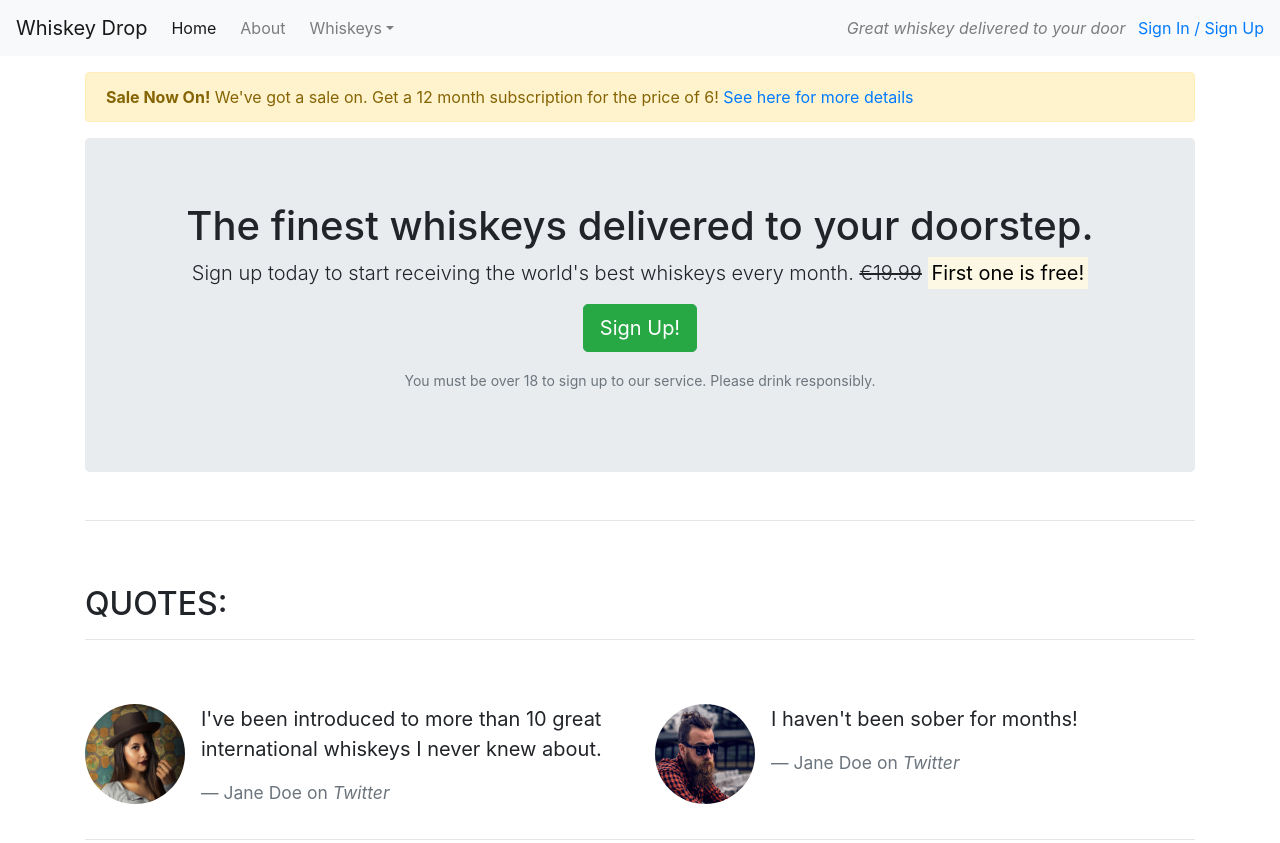
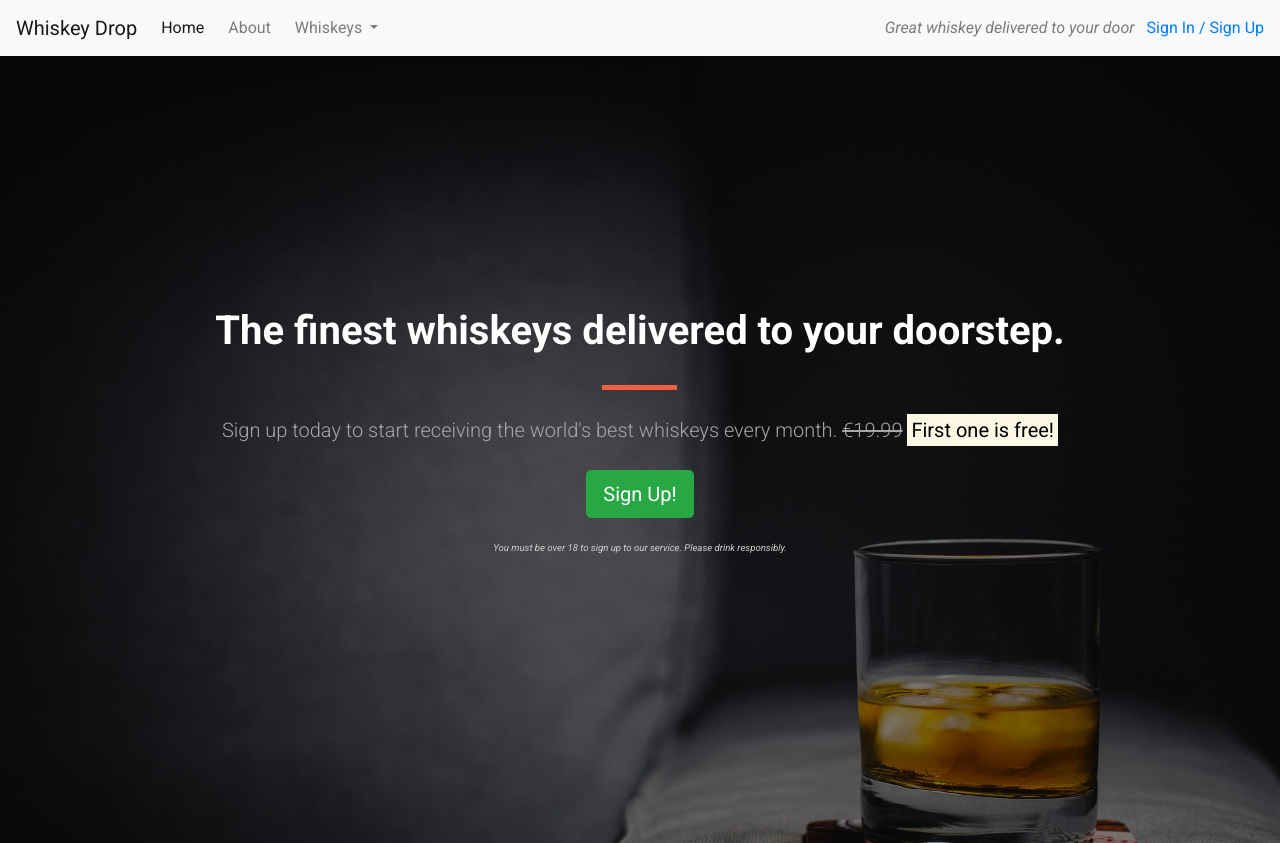
Before and after one commit to monicathomas8/Whiskey-drop, a plain HTML site: page index.html in a window 1280 px wide. Shown: the top 843 px of the page. Drawn offline with nearby package versions, Linux system fonts and the light colour scheme.

Commit message:
added css styles

```diff
--- /dev/null
+++ b/css/style.css
@@ -0,0 +1,100 @@
+body {
+    font-family: 'Roboto', sans-serif;
+}
+
+/* Containers */
+
+.alert-container {}
+
+.callout-container {
+    height: 100vh;
+
+    background: url('../images/whiskey-background.jpg') no-repeat center center fixed;
+    -webkit-background-size: cover;
+    -moz-background-size: cover;
+    -o-background-size: cover;
+    background-size: cover;
+
+    display: flex;
+    align-items: center;
+    justify-content: center;
+
+    position: relative;
+}
+
+.opaque-overlay {
+    position: absolute;
+    top: 0;
+    left: 0;
+    height: 100%;
+    width: 100%;
+    background-color: rgba(0, 0, 0, 0.5);
+}
+
+.quotes-container {}
+
+.features-container {}
+
+/* Block dividers */
+
+.block-divider {
+    width: 75px;
+    height: 5px;
+    border: 0;
+    background-color: #444;
+}
+
+.block-divider--orange {
+    background-color: #f05f40;
+}
+
+.block-divider--short {
+    width: 35px;
+}
+
+/* Jumbotron */
+
+.jumbotron {
+    background-color: transparent;
+}
+
+.jumbotron h1 {
+    color: white;
+    font-weight: bold;
+    margin-bottom: 30px;
+    color: white;
+}
+
+.jumbotron .lead {
+    color: #a7a7a7;
+    margin: 25px 0;
+}
+
+.jumbotron small {
+    font-size: 60%;
+    font-style: italic;
+    color: #d0d0d0;
+}
+
+/* Buttons */
+
+.btn--cta {
+    font-weight: bold;
+    border-radius: 23px;
+    width: 160px;
+}
+
+.btn--red {
+    color: white;
+    background-color: #f05f40;
+    border-color: #f05f40;
+}
+
+.btn--red:hover,
+.btn--red:active,
+.btn--red:focus,
+.btn--red:active:focus {
+    background-color: #df4929;
+    border-color: #df4929;
+    color: white;
+}
--- a/index.html
+++ b/index.html
@@ -2,26 +2,33 @@
 <html lang="en">
 
 <head>
-    <meta charset="UTF-8">
+    <meta charset="UTF-8" />
 
-    <meta name="viewport" content="width=device-width, initial-scale=1.0">
+    <meta name="viewport" content="width=device-width, initial-scale=1.0" />
     <link rel="stylesheet" href="https://cdn.jsdelivr.net/npm/bootstrap@4.6.2/dist/css/bootstrap.min.css"
-        integrity="sha384-xOolHFLEh07PJGoPkLv1IbcEPTNtaed2xpHsD9ESMhqIYd0nLMwNLD69Npy4HI+N" crossorigin="anonymous">
+        integrity="sha384-xOolHFLEh07PJGoPkLv1IbcEPTNtaed2xpHsD9ESMhqIYd0nLMwNLD69Npy4HI+N" crossorigin="anonymous" />
     <script src="https://cdn.jsdelivr.net/npm/bootstrap@4.6.2/dist/js/bootstrap.bundle.min.js"
         integrity="sha384-Fy6S3B9q64WdZWQUiU+q4/2Lc9npb8tCaSX9FK7E8HnRr0Jz8D6OP9dO5Vg3Q9ct" crossorigin="anonymous">
     </script>
     <script src="https://kit.fontawesome.com/4e6fe63dc1.js" crossorigin="anonymous"></script>
+    <link rel="preconnect" href="https://fonts.googleapis.com" />
+    <link rel="preconnect" href="https://fonts.gstatic.com" crossorigin />
+    <link
+        href="https://fonts.googleapis.com/css2?family=Roboto:ital,wght@0,100;0,300;0,400;0,500;0,700;0,900;1,100;1,300;1,400;1,500;1,700;1,900&display=swap"
+        rel="stylesheet" />
+    <link rel="stylesheet" href="css/style.css" />
 
     <title>Whiskey Drop | Taste a new whiskey every month</title>
 </head>
 
-</body>
+<body>
     <!--Nav-->
     <nav class="navbar navbar-light navbar-expand-sm bg-light">
         <a href="/" class="navbar-brand">
             Whiskey Drop</a>
 
-        <button class="navbar-toggler ml-auto" type="button" data-toggle="collapse" data-target="#navbarNavDropdown" aria-controls="navbarNavDropdown" aria-expanded="false" aria-label="Toggle navigation">
+        <button class="navbar-toggler ml-auto" type="button" data-toggle="collapse" data-target="#navbarNavDropdown"
+            aria-controls="navbarNavDropdown" aria-expanded="false" aria-label="Toggle navigation">
             <span class="navbar-toggler-icon"></span></button>
 
         <div class="collapse navbar-collapse" id="navbarNavDropdown">
@@ -29,7 +36,10 @@
                 <li class="active nav-item mr-2"><a class="nav-link" href="/">Home</a></li>
                 <li class="nav-item mr-2"><a class="nav-link" href="">About</a></li>
                 <li class="nav-item dropdown">
-                    <a class="nav-link dropdown-toggle" href="#" id="navbarDropdownMenuLink" role="button" data-toggle="dropdown" aria-haspopup="true" aria-expanded="false">Whiskeys</a>
+                    <a class="nav-link dropdown-toggle" href="#" id="navbarDropdownMenuLink" role="button"
+                        data-toggle="dropdown" aria-haspopup="true" aria-expanded="false">
+                        Whiskeys
+                    </a>
                     <div class="dropdown-menu" aria-labelledby="navbarDropdownMenuLink">
                         <a class="dropdown-item" href="#">Irish</a>
                         <a class="dropdown-item" href="#">Scotch</a>
@@ -47,31 +57,39 @@
         </div>
         <!--</div>-->
     </nav>
-    <article class="container mt-3">
-        <div class="row d-none d-sm-block">
-            <div class="col-12">
-                <div class="alert alert-warning">
-                    <strong>Sale Now On!</strong> We've got a sale on. Get a 12 month subscription for the price of 6! <a href="">See here for more details</a>
-                </div>
-            </div>
-        </div>
+    <!--<div class="container alert-container">-->
+    <!--    <div class="row d-none d-sm-block">-->
+    <!--        <div class="col-12">-->
+    <!--            <div class="alert alert-warning">-->
+    <!--                <strong>Sale Now On!</strong> We've got a sale on. Get a 12 month subscription for the price of 6! <a href="">See here for more details</a>-->
+    <!--            </div>-->
+    <!--        </div>-->
+    <!--    </div>-->
+    <!--</div>-->
+    <div class="container-fluid callout-container">
         <!-- Callout -->
+        <div class="opaque-overlay">&nbsp;</div>
         <div class="row">
             <div class="col-12">
                 <section class="callout jumbotron text-center">
-                    <h1>The finest whiskeys delivered to your doorstep.</h1>
+                    <h1 class="jumbotron-header">The finest whiskeys delivered to your doorstep.</h1>
+                    <hr class="block-divider block-divider--orange">
                     <p class="lead">Sign up today to start receiving the world's best whiskeys every month.
                         <s class="d-none d-sm-inline">€19.99</s>
                         <span class="d-inline d-sm-none"><br></span>
                         <strong><mark>First one is free!</mark></strong></p>
-                    <p><button class="btn btn-lg btn-success" data-toggle="modal" data-target="#signUpModal">Sign Up!</button></p>
-                    <p class="text-muted"><small>You must be over 18 to sign up to our service. Please drink responsibly.</small></p>
+                    <p><button class="btn btn-lg btn-success" data-toggle="modal" data-target="#signUpModal">Sign
+                            Up!</button></p>
+                    <p class="text-muted"><small>You must be over 18 to sign up to our service. Please drink
+                            responsibly.</small></p>
                 </section>
             </div>
         </div>
+    </div>
     <!-- /.callout -->
-        <hr>
+
     <!-- Quotes -->
+    <div class="container quotes-container">
         <section class="quotes">
             <div class="row">
                 <div class="col-12 my-5">
@@ -87,8 +105,10 @@
                         </div>
                         <div class="media-body">
                             <blockquote class="blockquote">
-                                <p>I've been introduced to more than 10 great international whiskeys I never knew about.</p>
-                                <footer class="blockquote-footer">Jane Doe on <cite title="Twitter">Twitter</cite></footer>
+                                <p>I've been introduced to more than 10 great international whiskeys I never knew about.
+                                </p>
+                                <footer class="blockquote-footer">Jane Doe on <cite title="Twitter">Twitter</cite>
+                                </footer>
                             </blockquote>
                         </div>
                     </div>
@@ -101,16 +121,19 @@
                         <div class="media-body">
                             <blockquote class="blockquote">
                                 <p>I haven't been sober for months!</p>
-                                <footer class="blockquote-footer">Jane Doe on <cite title="Twitter">Twitter</cite></footer>
+                                <footer class="blockquote-footer">Jane Doe on <cite title="Twitter">Twitter</cite>
+                                </footer>
                             </blockquote>
                         </div>
                     </div>
                 </div>
             </div>
         </section>
+    </div>
     <!-- /.quotes -->
-        <hr>
+
     <!-- Features -->
+    <div class="features-container">
         <section class="features">
             <div class="row">
                 <div class="col-12 my-5">
@@ -121,43 +144,54 @@
             <div class="row">
                 <div class="col-12 col-md-6 col-lg-4">
                     <div class="feature">
-                        <h3><i class="fas fa-gift d-none d-sm-inline"></i> Feature 1 <span class="badge badge-success">New!</span></h3>
-                        <p>Lorem ipsum dolor sit amet, consectetur adipiscing elit, sed do eiusmod tempor incididunt ut labore et dolore magna aliqua. Ut enim ad minim veniam, quis nostrud exercitation ullamco laboris nisi ut aliquip ex ea commodo consequat.</p>
+                        <h3><i class="fas fa-gift d-none d-sm-inline"></i> Feature 1 <span
+                                class="badge badge-success">New!</span></h3>
+                        <p>Lorem ipsum dolor sit amet, consectetur adipiscing elit, sed do eiusmod tempor incididunt ut
+                            labore et dolore magna aliqua. Ut enim ad minim veniam, quis nostrud exercitation ullamco
+                            laboris nisi ut aliquip ex ea commodo consequat.</p>
                         <p><a class="btn btn-sm btn-light" href="">Read More</a></p>
                     </div>
                 </div>
                 <div class="col-12 col-md-6 col-lg-4">
                     <div class="feature">
                         <h3><i class="fas fa-credit-card d-none d-sm-inline"></i> Feature 2</h3>
-                        <p>Lorem ipsum dolor sit amet, consectetur adipiscing elit, sed do eiusmod tempor incididunt ut labore et dolore magna aliqua. Ut enim ad minim veniam, quis nostrud exercitation ullamco laboris nisi ut aliquip ex ea commodo consequat.</p>
+                        <p>Lorem ipsum dolor sit amet, consectetur adipiscing elit, sed do eiusmod tempor incididunt ut
+                            labore et dolore magna aliqua. Ut enim ad minim veniam, quis nostrud exercitation ullamco
+                            laboris nisi ut aliquip ex ea commodo consequat.</p>
                         <p><a class="btn btn-sm btn-light" href="">Read More</a></p>
                     </div>
                 </div>
                 <div class="col-12 d-md-none d-lg-block col-lg-4">
                     <div class="feature">
                         <h3><i class="fas fa-times-circle d-none d-sm-inline"></i> Feature 3</h3>
-                        <p>Lorem ipsum dolor sit amet, consectetur adipiscing elit, sed do eiusmod tempor incididunt ut labore et dolore magna aliqua. Ut enim ad minim veniam, quis nostrud exercitation ullamco laboris nisi ut aliquip ex ea commodo consequat.</p>
+                        <p>Lorem ipsum dolor sit amet, consectetur adipiscing elit, sed do eiusmod tempor incididunt ut
+                            labore et dolore magna aliqua. Ut enim ad minim veniam, quis nostrud exercitation ullamco
+                            laboris nisi ut aliquip ex ea commodo consequat.</p>
                         <p><a class="btn btn-sm btn-light" href="">Read More</a></p>
                     </div>
                 </div>
             </div>
         </section>
+    </div>
     <!-- /.features -->
-    </article>
 
     <div class="modal" tabindex="-1" role="dialog" id="signUpModal">
         <div class="modal-dialog" role="document">
             <div class="modal-content">
                 <div class="modal-header">
                     <h5 class="modal-title">Sign Up To Whiskey Drop!</h5>
-                    <button type="button" class="close" data-dismiss="modal" aria-label="Close"><span aria-hidden="true">&times;</span></button>
+                    <button type="button" class="close" data-dismiss="modal" aria-label="Close">
+                        <span aria-hidden="true">&times;</span>
+                    </button>
                 </div>
                 <div class="modal-body">
                     <form>
                         <div class="form-group">
                             <label for="exampleInputEmail1">Email address</label>
-                            <input type="email" class="form-control" id="exampleInputEmail1" aria-describedby="emailHelp" placeholder="Enter email">
-                            <small id="emailHelp" class="form-text text-muted">We'll never share your email with anyone else.</small>
+                            <input type="email" class="form-control" id="exampleInputEmail1"
+                                aria-describedby="emailHelp" placeholder="Enter email">
+                            <small id="emailHelp" class="form-text text-muted">We'll never share your email with anyone
+                                else.</small>
                         </div>
                         <div class="form-group">
                             <label for="password">Password</label>
@@ -165,7 +199,8 @@
                         </div>
                         <div class="form-group">
                             <label for="repeatPassword">Repeat Password</label>
-                            <input type="password" class="form-control" id="repeatPassword" placeholder="Repeat Password">
+                            <input type="password" class="form-control" id="repeatPassword"
+                                placeholder="Repeat Password">
                         </div>
                         <button type="submit" class="btn btn-success">Submit</button>
                     </form>
@@ -174,7 +209,15 @@
         </div>
     </div>
 
-    <script src="https://code.jquery.com/jquery-3.3.1.slim.min.js" integrity="sha384-q8i/X+965DzO0rT7abK41JStQIAqVgRVzpbzo5smXKp4YfRvH+8abtTE1Pi6jizo" crossorigin="anonymous"></script>
-    <script src="https://cdnjs.cloudflare.com/ajax/libs/popper.js/1.14.3/umd/popper.min.js" integrity="sha384-ZMP7rVo3mIykV+2+9J3UJ46jBk0WLaUAdn689aCwoqbBJiSnjAK/l8WvCWPIPm49" crossorigin="anonymous"></script>
-    <script src="https://stackpath.bootstrapcdn.com/bootstrap/4.1.3/js/bootstrap.min.js" integrity="sha384-ChfqqxuZUCnJSK3+MXmPNIyE6ZbWh2IMqE241rYiqJxyMiZ6OW/JmZQ5stwEULTy" crossorigin="anonymous"></script>
+    <script src="https://code.jquery.com/jquery-3.3.1.slim.min.js"
+        integrity="sha384-q8i/X+965DzO0rT7abK41JStQIAqVgRVzpbzo5smXKp4YfRvH+8abtTE1Pi6jizo" crossorigin="anonymous">
+    </script>
+    <script src="https://cdnjs.cloudflare.com/ajax/libs/popper.js/1.14.3/umd/popper.min.js"
+        integrity="sha384-ZMP7rVo3mIykV+2+9J3UJ46jBk0WLaUAdn689aCwoqbBJiSnjAK/l8WvCWPIPm49" crossorigin="anonymous">
+    </script>
+    <script src="https://stackpath.bootstrapcdn.com/bootstrap/4.1.3/js/bootstrap.min.js"
+        integrity="sha384-ChfqqxuZUCnJSK3+MXmPNIyE6ZbWh2IMqE241rYiqJxyMiZ6OW/JmZQ5stwEULTy" crossorigin="anonymous">
+    </script>
 </body>
+
+</html>
```
Also changed, not shown: images/whiskey-background.jpg (added). Lines whose indentation alone changed are shown as unchanged.
